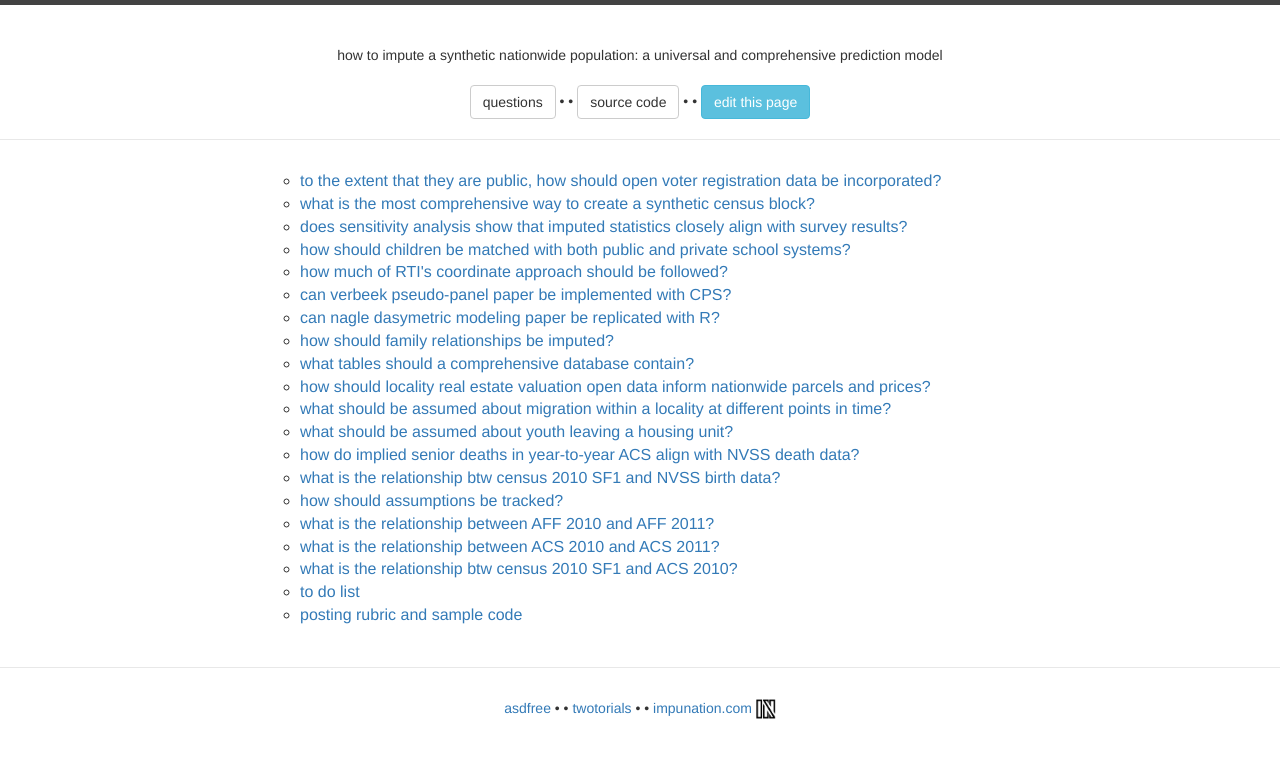
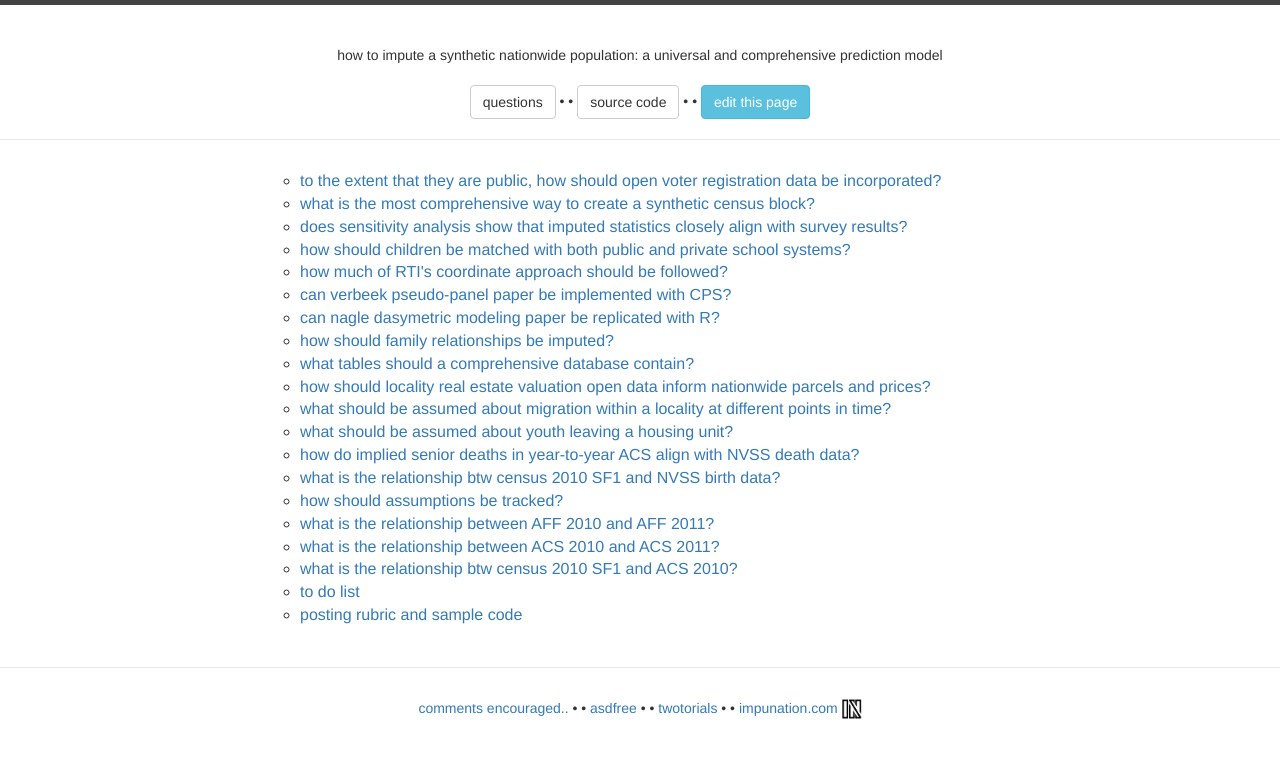
Before and after one commit to impunation/impunation.github.io, a Jekyll site: the page built from index.html, in a window 1280 px wide. Shown: the top 758 px of the page. Built offline with Jekyll 4.4.1, drawn with Linux system fonts in a browser that asks for light colours.

Commit message:
Update footer.html

```diff
--- a/_includes/footer.html
+++ b/_includes/footer.html
@@ -1,6 +1,7 @@
 <footer class="site-footer">
 
 <center>
+<a href="http://ajdamico.com">comments encouraged..</a> • •
 <a href="http://asdfree.com">asdfree</a> • •
 <a href="http://twotorials.com">twotorials</a> • •
 <a href="http://impunation.com">impunation.com <img src="/assets/impunation logo.jpg" height = 20 width = 20> </a>
```
